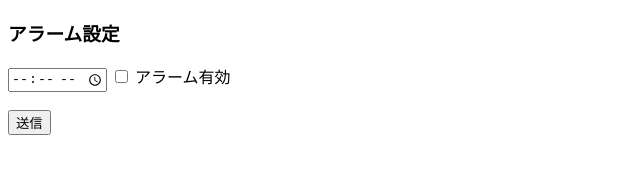
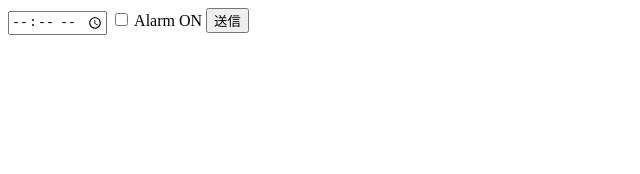
Before and after one commit to kakita7215/PASMO_PJ_STDY, a website: page index.html in a window 1280 px wide. Both pictures are taken after a click on the button "送信". Shown: the whole page, without its empty margins (0-640 px from the left). Drawn offline with Linux system fonts and the light colour scheme.

Commit message:
Update index.html

```diff
--- a/index.html
+++ b/index.html
@@ -1,24 +1,10 @@
-<!DOCTYPE html>
-<html lang="ja">
-<head>
-<meta charset="UTF-8">
-<title>ESP32 BTS Alarm</title>
-</head>
-<body>
-
-<h3>アラーム設定</h3>
-
 <input type="time" id="alarmTime">
-<label>
-  <input type="checkbox" id="alarmEnable"> アラーム有効
-</label>
-<br><br>
+<label><input type="checkbox" id="alarmEnable"> Alarm ON</label>
 <button onclick="sendAlarm()">送信</button>
 
-
 <script>
-const ws = new WebSocket("wss://pasmo-pj-stdy.onrender.com/");
-function send(){
+let ws=new WebSocket("wss://pasmo-pj-stdy.onrender.com/");
+function sendAlarm(){
   ws.send(JSON.stringify({
     type:"alarm",
     time:document.getElementById("alarmTime").value,
@@ -26,6 +12,3 @@ function send(){
   }));
 }
 </script>
-
-</body>
-</html>
```
